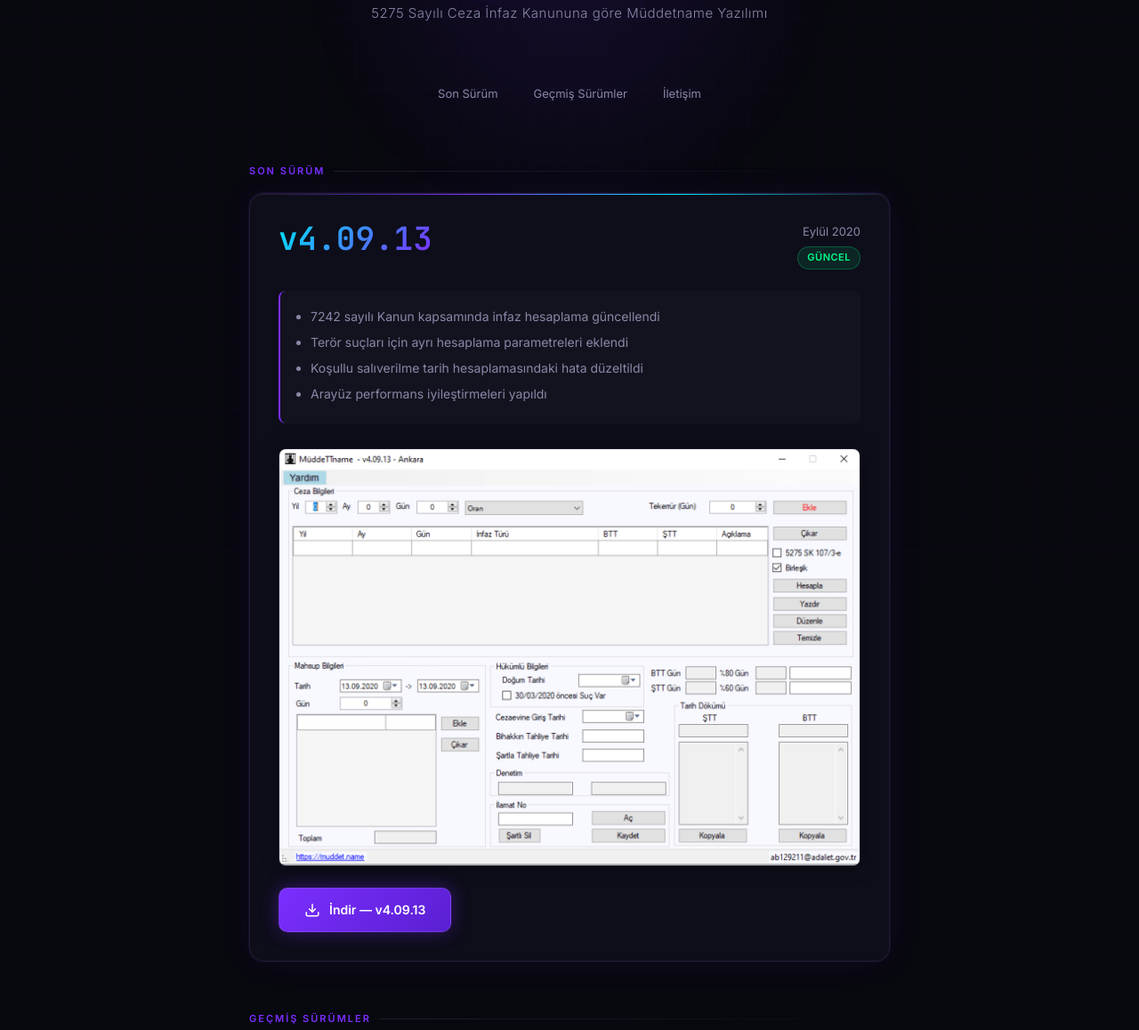
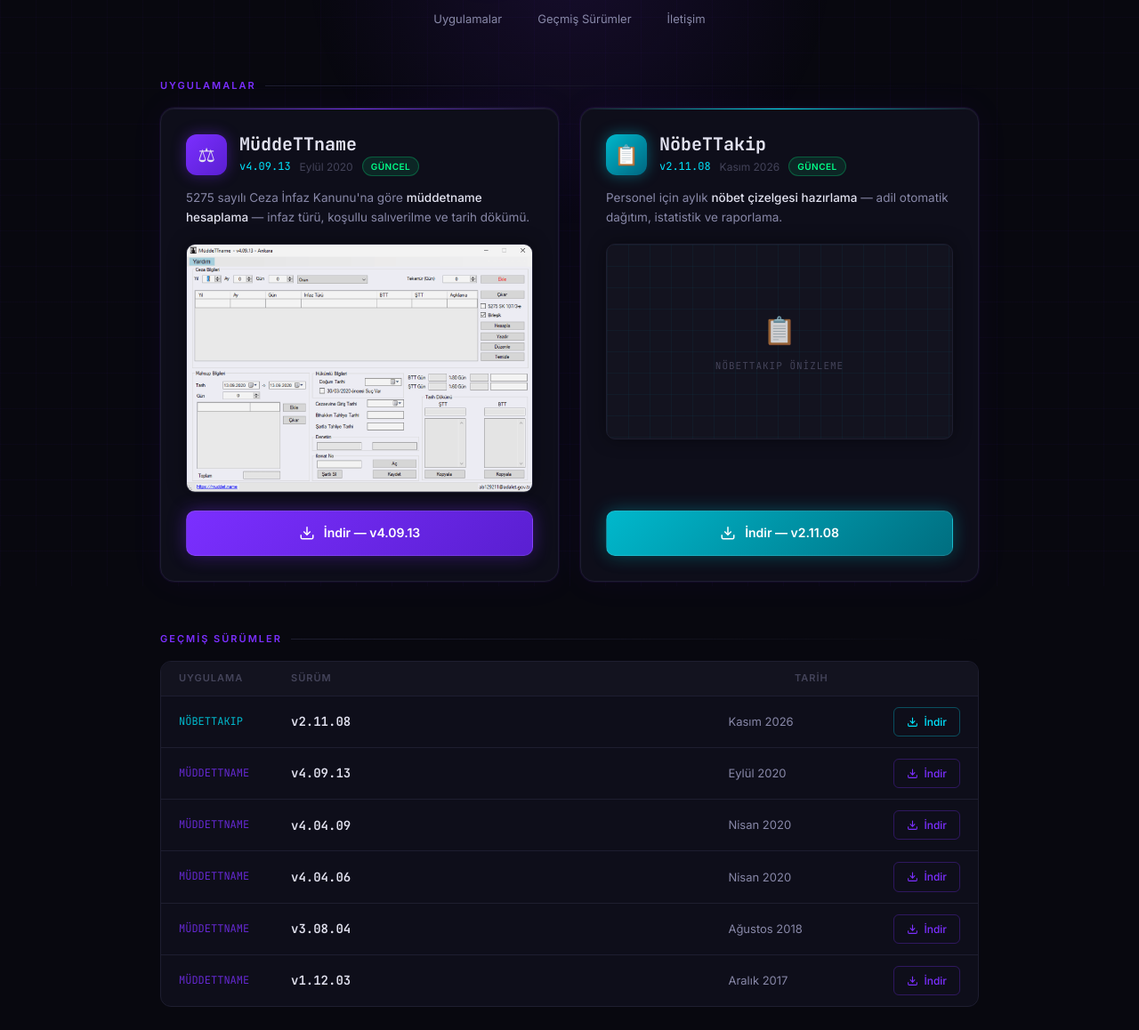
Before and after one commit to sanelyT/muddetname, a plain HTML site: page index.html in a window 1280 px wide. Shown: the part 141-1299 px from the top of the page at 89% size. Drawn offline with Linux system fonts and the light colour scheme.

Commit message:
redesign homepage: two-app cards and combined version history

```diff
--- a/index.html
+++ b/index.html
@@ -1,10 +1,10 @@
 <!DOCTYPE html>
 <html lang="tr">
 <head>
-<meta charset="UTF-8">
-<meta name="viewport" content="width=device-width, initial-scale=1.0">
-<title>MüddeTTname</title>
-<link rel="stylesheet" href="style.css">
+  <meta charset="UTF-8">
+  <meta name="viewport" content="width=device-width, initial-scale=1.0">
+  <title>MüddeTTname</title>
+  <link rel="stylesheet" href="style.css">
 </head>
 <body>
 
@@ -13,47 +13,25 @@
     <div class="logo-icon">⚖</div>
     <div class="logo-text">MüddeTTname</div>
   </div>
-  <p class="tagline">5275 Sayılı Ceza İnfaz Kanununa göre Müddetname Yazılımı</p>
 </header>
 
 <nav>
-  <a href="#latest">Son Sürüm</a>
+  <a href="#apps">Uygulamalar</a>
   <a href="#history">Geçmiş Sürümler</a>
   <a href="#contact">İletişim</a>
 </nav>
 
 <main>
 
-  <div class="section-label" id="latest">Son Sürüm</div>
+  <div class="section-label" id="apps">Uygulamalar</div>
 
-  <div class="latest-card" id="latest-card">
-    <div class="version-header">
-      <div class="version-number" id="latest-version">—</div>
-      <div class="version-meta">
-        <div class="version-date" id="latest-date">—</div>
-        <div class="badge-latest">GÜNCEL</div>
-      </div>
-    </div>
-    <div class="version-notes" id="latest-notes"></div>
-    <div class="screenshot-wrap">
-      <img src="screenshot.png" alt="MüddeTTname ekran görüntüsü" class="screenshot">
-    </div>
-    <div class="download-row">
-      <a href="#" class="btn-download" id="latest-download">
-        <svg viewBox="0 0 24 24" fill="none" stroke="currentColor" stroke-width="2">
-          <path d="M21 15v4a2 2 0 01-2 2H5a2 2 0 01-2-2v-4"/>
-          <polyline points="7 10 12 15 17 10"/>
-          <line x1="12" y1="15" x2="12" y2="3"/>
-        </svg>
-        <span id="latest-download-label">İndir</span>
-      </a>
-    </div>
-  </div>
+  <div class="apps-grid" id="apps-grid"></div>
 
   <div class="section-label" id="history">Geçmiş Sürümler</div>
 
   <div class="history-table">
     <div class="history-row header-row">
+      <div>Uygulama</div>
       <div>Sürüm</div>
       <div>Tarih</div>
       <div></div>
--- a/script.js
+++ b/script.js
@@ -1,36 +1,104 @@
 function downloadIcon() {
-  return `<svg width="13" height="13" viewBox="0 0 24 24" fill="none" stroke="currentColor" stroke-width="2">
+  return `<svg viewBox="0 0 24 24" fill="none" stroke="currentColor" stroke-width="2">
     <path d="M21 15v4a2 2 0 01-2 2H5a2 2 0 01-2-2v-4"/>
     <polyline points="7 10 12 15 17 10"/>
     <line x1="12" y1="15" x2="12" y2="3"/>
   </svg>`;
 }
 
-async function init() {
-  const data = await fetch('versions.json').then(r => r.json());
-  const latest = data.versions[0];
-
-  document.getElementById('latest-version').textContent = 'v' + latest.version;
-  document.getElementById('latest-date').textContent = latest.date;
-  document.getElementById('latest-download').href = latest.download;
-  document.getElementById('latest-download-label').textContent = `İndir — v${latest.version}`;
-
-  if (latest.notes && latest.notes.length > 0) {
-    const ul = document.createElement('ul');
-    for (const note of latest.notes) {
-      const li = document.createElement('li');
-      li.textContent = note;
-      ul.appendChild(li);
-    }
-    document.getElementById('latest-notes').appendChild(ul);
-  } else {
-    document.getElementById('latest-notes').style.display = 'none';
+function appOf(versions, id) {
+  return versions.find(v => (v.app || 'muddetname') === id);
 }
 
-  const historyBody = document.getElementById('history-body');
-  for (const v of data.versions.slice(1)) {
+function buildCard(app, latest) {
+  const card = document.createElement('div');
+  card.className = 'app-card' + (app.accent === 'cyan' ? ' cyan-card' : '');
+
+  const head = document.createElement('div');
+  head.className = 'app-head';
+
+  const icon = document.createElement('div');
+  icon.className = 'app-icon';
+  icon.textContent = app.icon || '📦';
+
+  const headText = document.createElement('div');
+
+  const title = document.createElement('div');
+  title.className = 'app-title';
+  title.textContent = app.name;
+
+  const sub = document.createElement('div');
+  sub.className = 'app-sub';
+
+  const version = document.createElement('span');
+  version.className = 'app-version';
+  version.textContent = 'v' + latest.version;
+
+  const date = document.createElement('span');
+  date.className = 'app-date';
+  date.textContent = latest.date;
+
+  const badge = document.createElement('span');
+  badge.className = 'badge-latest';
+  badge.textContent = 'GÜNCEL';
+
+  sub.appendChild(version);
+  sub.appendChild(date);
+  sub.appendChild(badge);
+  headText.appendChild(title);
+  headText.appendChild(sub);
+  head.appendChild(icon);
+  head.appendChild(headText);
+
+  const desc = document.createElement('p');
+  desc.className = 'app-desc';
+  desc.innerHTML = app.description || '';
+
+  const shot = document.createElement('div');
+  shot.className = 'shot';
+  if (app.screenshot) {
+    const img = document.createElement('img');
+    img.src = app.screenshot;
+    img.alt = app.name + ' ekran görüntüsü';
+    shot.appendChild(img);
+  } else {
+    const ph = document.createElement('div');
+    ph.className = 'shot-placeholder';
+    ph.innerHTML = `<div class="ph-icon">${app.icon || '📦'}</div>
+      <div class="ph-text">${(app.name || '').toUpperCase()} ÖNİZLEME</div>`;
+    shot.appendChild(ph);
+  }
+
+  const row = document.createElement('div');
+  row.className = 'download-row';
+
+  const link = document.createElement('a');
+  link.href = latest.download;
+  link.className = 'btn-download';
+  link.innerHTML = downloadIcon();
+  const label = document.createElement('span');
+  label.textContent = 'İndir — v' + latest.version;
+  link.appendChild(label);
+
+  row.appendChild(link);
+
+  card.appendChild(head);
+  card.appendChild(desc);
+  card.appendChild(shot);
+  card.appendChild(row);
+  return card;
+}
+
+function buildHistoryRow(apps, v) {
+  const appId = v.app || 'muddetname';
+  const app = apps.find(a => a.id === appId) || { name: appId };
+
   const row = document.createElement('div');
   row.className = 'history-row';
+
+  const appCell = document.createElement('div');
+  appCell.className = 'hist-app ' + (app.accent === 'cyan' ? 'nob' : 'mud');
+  appCell.textContent = app.name.toUpperCase().replace(/[^A-ZÇĞİÖŞÜ]/g, '');
 
   const ver = document.createElement('div');
   ver.className = 'hist-version';
@@ -40,16 +108,35 @@ async function init() {
   date.className = 'hist-date';
   date.textContent = v.date;
 
+  const linkCell = document.createElement('div');
   const link = document.createElement('a');
   link.href = v.download;
-    link.className = 'btn-small';
+  link.className = 'btn-small' + (app.accent === 'cyan' ? ' nob' : '');
   link.innerHTML = downloadIcon();
   link.appendChild(document.createTextNode(' İndir'));
+  linkCell.appendChild(link);
 
+  row.appendChild(appCell);
   row.appendChild(ver);
   row.appendChild(date);
-    row.appendChild(link);
-    historyBody.appendChild(row);
+  row.appendChild(linkCell);
+  return row;
+}
+
+async function init() {
+  const data = await fetch('versions.json').then(r => r.json());
+  const apps = data.apps || [];
+  const versions = data.versions || [];
+
+  const grid = document.getElementById('apps-grid');
+  for (const app of apps) {
+    const latest = appOf(versions, app.id);
+    if (latest) grid.appendChild(buildCard(app, latest));
+  }
+
+  const body = document.getElementById('history-body');
+  for (const v of versions) {
+    body.appendChild(buildHistoryRow(apps, v));
   }
 }
 
--- a/style.css
+++ b/style.css
@@ -1,4 +1,4 @@
-@import url('https://fonts.googleapis.com/css2?family=Inter:wght@300;400;500;600;700&family=JetBrains+Mono:wght@400;600&display=swap');
+@import url('https://fonts.googleapis.com/css2?family=Inter:wght@300;400;500;600;700&family=JetBrains+Mono:wght@400;600;700&display=swap');
 
 *, *::before, *::after { box-sizing: border-box; margin: 0; padding: 0; }
 
@@ -56,14 +56,13 @@ header {
   position: relative;
   z-index: 1;
   text-align: center;
-  padding: 80px 20px 60px;
+  padding: 64px 20px 36px;
 }
 
 .logo-wrap {
   display: inline-flex;
   align-items: center;
   gap: 12px;
-  margin-bottom: 20px;
 }
 
 .logo-icon {
@@ -89,20 +88,13 @@ header {
   filter: drop-shadow(0 0 8px rgba(123,47,255,0.4));
 }
 
-.tagline {
-  color: var(--text-dim);
-  font-size: 15px;
-  font-weight: 300;
-  letter-spacing: 0.5px;
-}
-
 nav {
   position: relative;
   z-index: 1;
   display: flex;
   justify-content: center;
   gap: 4px;
-  margin-bottom: 60px;
+  margin-bottom: 48px;
 }
 
 nav a {
@@ -114,15 +106,12 @@ nav a {
   transition: all 0.2s;
 }
 
-nav a:hover {
-  color: var(--text);
-  background: var(--bg3);
-}
+nav a:hover { color: var(--text); background: var(--bg3); }
 
 main {
   position: relative;
   z-index: 1;
-  max-width: 760px;
+  max-width: 960px;
   margin: 0 auto;
   padding: 0 20px 80px;
 }
@@ -146,115 +135,151 @@ main {
   background: linear-gradient(90deg, var(--border), transparent);
 }
 
-.latest-card {
+/* --- App cards --- */
+.apps-grid {
+  display: grid;
+  grid-template-columns: 1fr 1fr;
+  gap: 24px;
+  margin-bottom: 56px;
+}
+
+@media (max-width: 760px) { .apps-grid { grid-template-columns: 1fr; } }
+
+.app-card {
   background: var(--bg2);
   border: 1px solid var(--border);
   border-radius: 16px;
-  padding: 32px;
-  margin-bottom: 56px;
+  padding: 28px;
   position: relative;
   overflow: hidden;
   box-shadow:
-    0 0 0 1px rgba(123,47,255,0.1),
-    0 0 40px rgba(123,47,255,0.06),
+    0 0 0 1px rgba(123,47,255,0.08),
+    0 0 40px rgba(123,47,255,0.05),
     inset 0 1px 0 rgba(255,255,255,0.04);
+  display: flex;
+  flex-direction: column;
 }
 
-.latest-card::before {
+.app-card::before {
   content: '';
   position: absolute;
   top: 0; left: 0; right: 0;
   height: 1px;
-  background: linear-gradient(90deg, transparent, var(--purple), var(--cyan), transparent);
+  background: linear-gradient(90deg, transparent, var(--accent, var(--purple)), transparent);
 }
 
-.version-header {
+.app-card.cyan-card { --accent: var(--cyan); }
+.app-card.cyan-card::before { background: linear-gradient(90deg, transparent, var(--cyan), transparent); }
+
+.app-head {
   display: flex;
-  align-items: flex-start;
-  justify-content: space-between;
-  gap: 20px;
-  margin-bottom: 24px;
+  align-items: center;
+  gap: 14px;
+  margin-bottom: 14px;
+}
+
+.app-icon {
+  width: 46px;
+  height: 46px;
+  border-radius: 12px;
+  background: linear-gradient(135deg, var(--purple), var(--purple-dim));
+  display: flex;
+  align-items: center;
+  justify-content: center;
+  font-size: 22px;
+  box-shadow: 0 0 16px rgba(123,47,255,0.4);
+  flex-shrink: 0;
+}
+
+.cyan-card .app-icon {
+  background: linear-gradient(135deg, var(--cyan-dim), #006680);
+  box-shadow: 0 0 16px rgba(0,229,255,0.35);
+}
+
+.app-title {
+  font-family: 'JetBrains Mono', monospace;
+  font-size: 20px;
+  font-weight: 700;
+  line-height: 1.2;
+}
+
+.app-sub {
+  display: flex;
+  align-items: center;
+  gap: 10px;
+  margin-top: 2px;
   flex-wrap: wrap;
 }
 
-.version-number {
+.app-version {
   font-family: 'JetBrains Mono', monospace;
-  font-size: 36px;
-  font-weight: 600;
-  background: linear-gradient(135deg, var(--cyan), var(--purple));
-  -webkit-background-clip: text;
-  -webkit-text-fill-color: transparent;
-  background-clip: text;
-  line-height: 1;
+  font-size: 12px;
+  color: var(--cyan);
 }
 
-.version-meta {
-  display: flex;
-  flex-direction: column;
-  align-items: flex-end;
-  gap: 6px;
-}
-
-.version-date {
-  font-size: 13px;
-  color: var(--text-dim);
-}
+.app-date { font-size: 12px; color: var(--text-muted); }
 
 .badge-latest {
   background: rgba(0,255,136,0.1);
   border: 1px solid rgba(0,255,136,0.25);
   color: var(--green);
-  font-size: 11px;
+  font-size: 10px;
   font-weight: 600;
-  padding: 3px 10px;
+  padding: 2px 9px;
   border-radius: 20px;
   letter-spacing: 0.5px;
 }
 
-.version-notes {
-  font-size: 14px;
+.app-desc {
+  font-size: 13.5px;
   color: var(--text-dim);
-  line-height: 1.8;
-  margin-bottom: 28px;
-  padding: 16px;
-  background: var(--bg3);
-  border-radius: 8px;
-  border-left: 2px solid var(--purple);
+  margin-bottom: 18px;
+  min-height: 42px;
 }
 
-.version-notes ul {
-  padding-left: 18px;
-}
+.app-desc b { color: var(--text); font-weight: 500; }
 
-.version-notes li {
-  margin-bottom: 4px;
-}
-
-.screenshot-wrap {
-  margin-bottom: 24px;
-  border-radius: 8px;
+.shot {
+  border: 1px solid var(--border);
+  border-radius: 10px;
   overflow: hidden;
-  border: 1px solid var(--border);
+  margin-bottom: 20px;
+  background: var(--bg3);
   box-shadow: 0 0 20px rgba(0,0,0,0.4);
 }
 
-.screenshot {
-  display: block;
-  width: 100%;
-  height: auto;
+.shot img { display: block; width: 100%; height: auto; opacity: 0.95; }
+
+.shot-placeholder {
+  aspect-ratio: 16/9;
+  display: flex;
+  flex-direction: column;
+  align-items: center;
+  justify-content: center;
+  gap: 8px;
+  background:
+    linear-gradient(rgba(0,229,255,0.04) 1px, transparent 1px),
+    linear-gradient(90deg, rgba(0,229,255,0.04) 1px, transparent 1px);
+  background-size: 24px 24px;
 }
 
-.download-row {
-  display: flex;
-  align-items: center;
-  gap: 16px;
-  flex-wrap: wrap;
+.shot-placeholder .ph-icon { font-size: 30px; opacity: 0.8; }
+
+.shot-placeholder .ph-text {
+  font-family: 'JetBrains Mono', monospace;
+  font-size: 11px;
+  color: var(--text-muted);
+  letter-spacing: 1px;
 }
+
+.download-row { margin-top: auto; }
 
 .btn-download {
   display: inline-flex;
   align-items: center;
+  justify-content: center;
   gap: 10px;
+  width: 100%;
   background: linear-gradient(135deg, var(--purple), var(--purple-dim));
   color: white;
   text-decoration: none;
@@ -272,23 +297,16 @@ main {
   box-shadow: 0 0 30px rgba(123,47,255,0.6), 0 8px 25px rgba(0,0,0,0.4);
 }
 
+.cyan-card .btn-download {
+  background: linear-gradient(135deg, var(--cyan-dim), #006e80);
+  box-shadow: 0 0 20px rgba(0,229,255,0.3), 0 4px 15px rgba(0,0,0,0.3);
+}
+
+.cyan-card .btn-download:hover { box-shadow: 0 0 30px rgba(0,229,255,0.5), 0 8px 25px rgba(0,0,0,0.4); }
+
 .btn-download svg { width: 18px; height: 18px; }
 
-.download-count {
-  font-size: 13px;
-  color: var(--text-muted);
-  display: flex;
-  align-items: center;
-  gap: 6px;
-}
-
-.download-count span {
-  color: var(--cyan);
-  font-family: 'JetBrains Mono', monospace;
-  font-size: 14px;
-  font-weight: 600;
-}
-
+/* --- History --- */
 .history-table {
   background: var(--bg2);
   border: 1px solid var(--border);
@@ -298,16 +316,15 @@ main {
 
 .history-row {
   display: grid;
-  grid-template-columns: 1fr 140px auto;
+  grid-template-columns: 110px 1fr 170px auto;
   align-items: center;
-  padding: 14px 20px;
+  padding: 12px 20px;
   border-bottom: 1px solid var(--border);
   transition: background 0.15s;
   gap: 16px;
 }
 
 .history-row:last-child { border-bottom: none; }
-
 .history-row:hover { background: var(--bg3); }
 
 .history-row.header-row {
@@ -320,6 +337,21 @@ main {
   padding: 10px 20px;
 }
 
+@media (max-width: 560px) {
+  .history-row { grid-template-columns: 1fr auto; }
+  .history-row .hist-app, .history-row .hist-date { display: none; }
+  .history-row.header-row div:nth-child(1), .history-row.header-row div:nth-child(3) { display: none; }
+}
+
+.hist-app {
+  font-family: 'JetBrains Mono', monospace;
+  font-size: 12px;
+  color: var(--text-dim);
+}
+
+.hist-app.mud { color: rgba(123,47,255,0.8); }
+.hist-app.nob { color: var(--cyan-dim); }
+
 .hist-version {
   font-family: 'JetBrains Mono', monospace;
   font-size: 14px;
@@ -327,23 +359,7 @@ main {
   color: var(--text);
 }
 
-.hist-date {
-  font-size: 13px;
-  color: var(--text-dim);
-}
-
-.hist-count {
-  font-size: 13px;
-  color: var(--text-muted);
-  display: flex;
-  align-items: center;
-  gap: 5px;
-}
-
-.hist-count span {
-  color: var(--cyan-dim);
-  font-family: 'JetBrains Mono', monospace;
-}
+.hist-date { font-size: 13px; color: var(--text-dim); }
 
 .btn-small {
   display: inline-flex;
@@ -361,11 +377,17 @@ main {
   white-space: nowrap;
 }
 
+.btn-small.nob { color: var(--cyan); border-color: rgba(0,229,255,0.3); }
+
 .btn-small:hover {
   background: rgba(123,47,255,0.1);
   border-color: var(--purple);
   color: var(--text);
 }
+
+.btn-small.nob:hover { background: rgba(0,229,255,0.08); border-color: var(--cyan); }
+
+.btn-small svg { width: 13px; height: 13px; }
 
 footer {
   position: relative;
@@ -377,9 +399,5 @@ footer {
   font-size: 13px;
 }
 
-footer a {
-  color: var(--text-dim);
-  text-decoration: none;
-}
-
+footer a { color: var(--text-dim); text-decoration: none; }
 footer a:hover { color: var(--purple); }
--- a/versions.json
+++ b/versions.json
@@ -1,7 +1,31 @@
 {
-  "latest": "4.09.13",
+  "apps": [
+    {
+      "id": "muddetname",
+      "name": "MüddeTTname",
+      "icon": "⚖",
+      "description": "5275 sayılı Ceza İnfaz Kanunu'na göre <b>müddetname hesaplama</b> — infaz türü, koşullu salıverilme ve tarih dökümü.",
+      "screenshot": "screenshot.png"
+    },
+    {
+      "id": "nobettakip",
+      "name": "NöbeTTakip",
+      "icon": "📋",
+      "description": "Personel için aylık <b>nöbet çizelgesi hazırlama</b> — adil otomatik dağıtım, istatistik ve raporlama.",
+      "screenshot": null,
+      "accent": "cyan"
+    }
+  ],
   "versions": [
     {
+      "app": "nobettakip",
+      "version": "2.11.08",
+      "date": "Kasım 2026",
+      "notes": [],
+      "download": "https://github.com/sanelyT/muddetname/releases/download/v2.11.08/NobeTTakip.zip"
+    },
+    {
+      "app": "muddetname",
       "version": "4.09.13",
       "date": "Eylül 2020",
       "notes": [
@@ -13,24 +37,28 @@
       "download": "https://github.com/sanelyT/muddetname/releases/download/v4.09.13/MuddeTTname040913.zip"
     },
     {
+      "app": "muddetname",
       "version": "4.04.09",
       "date": "Nisan 2020",
       "notes": [],
       "download": "https://github.com/sanelyT/muddetname/releases/download/v4.04.09/MuddeTTname040409.zip"
     },
     {
+      "app": "muddetname",
       "version": "4.04.06",
       "date": "Nisan 2020",
       "notes": [],
       "download": "https://github.com/sanelyT/muddetname/releases/download/v4.04.06/MuddeTTname040406.zip"
     },
     {
+      "app": "muddetname",
       "version": "3.08.04",
       "date": "Ağustos 2018",
       "notes": [],
       "download": "https://github.com/sanelyT/muddetname/releases/download/v3.08.04/MuddeTTname030804.zip"
     },
     {
+      "app": "muddetname",
       "version": "1.12.03",
       "date": "Aralık 2017",
       "notes": [],
```
Lines whose indentation alone changed are shown as unchanged.
